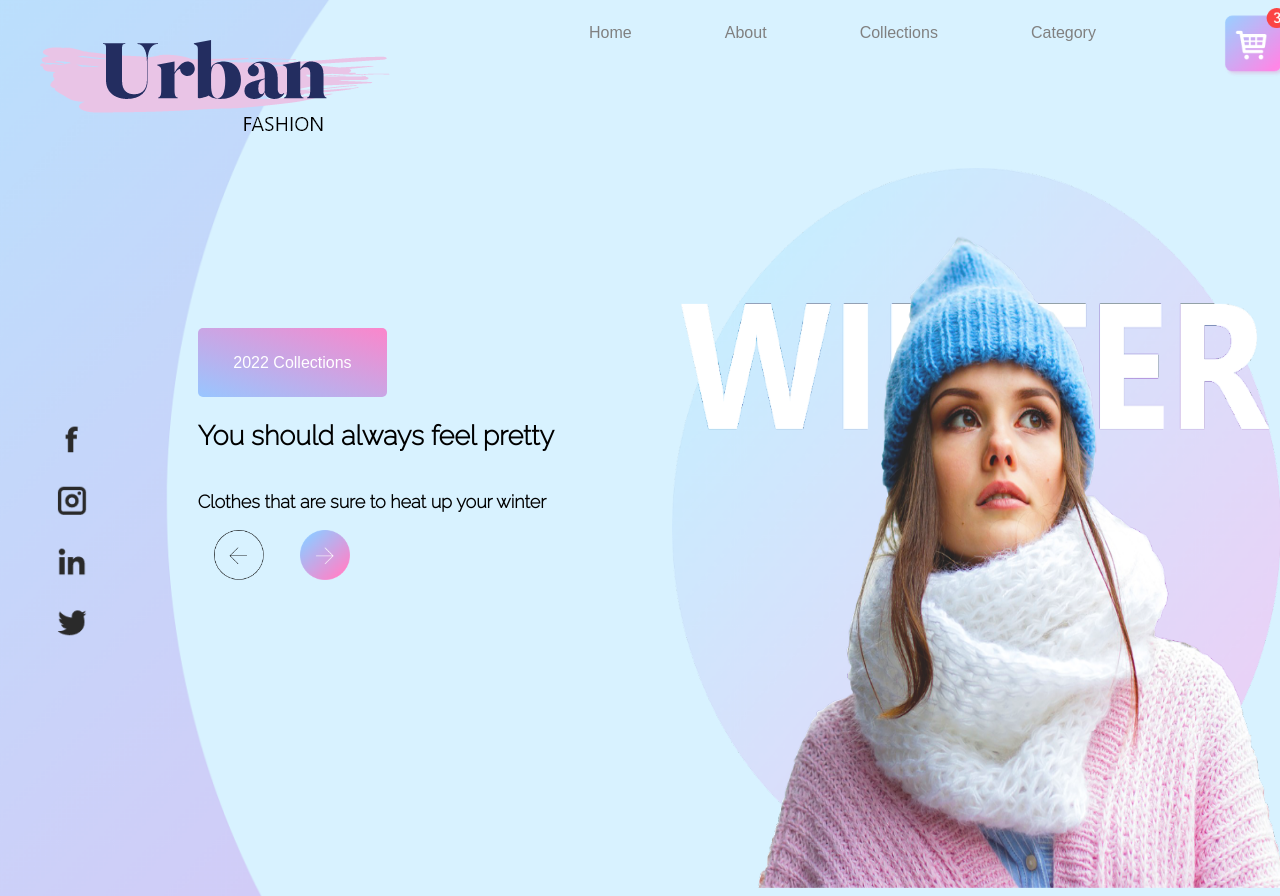
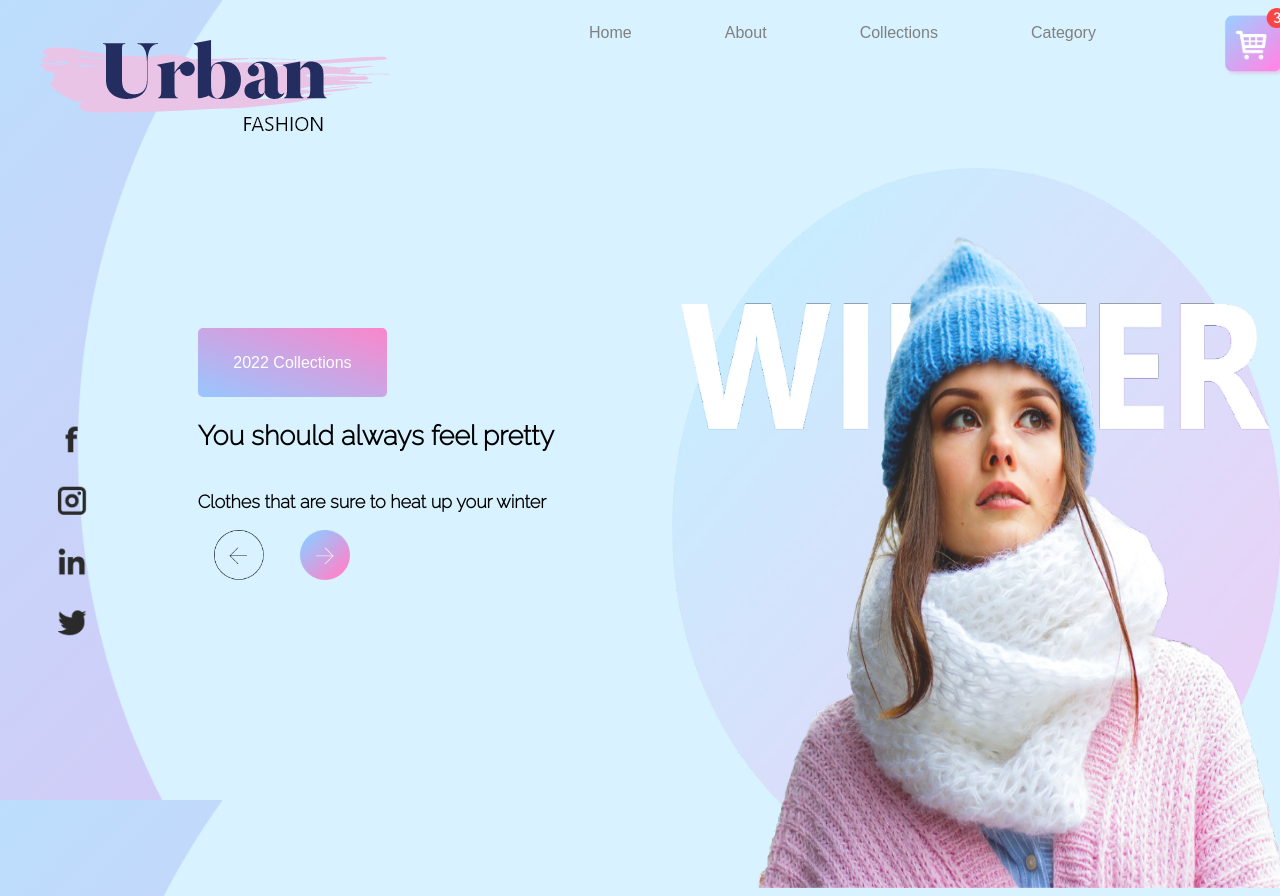
Before and after one commit to CaitlynHagin/clothing-task, a plain HTML site: page index.html in a window 1280 px wide. Drawn offline with Linux system fonts and the light colour scheme.

Commit message:
Solved issue of the phantom margon

```diff
--- a/css/style.css
+++ b/css/style.css
@@ -1,6 +1,7 @@
 body {
   background-image: url(/images/background.png);
-  background-repeat:no-repeat center center fixed;
+  background-repeat:no-repeat;
+  background-attachment: fixed;
   background-size: cover;
 
 }
```
